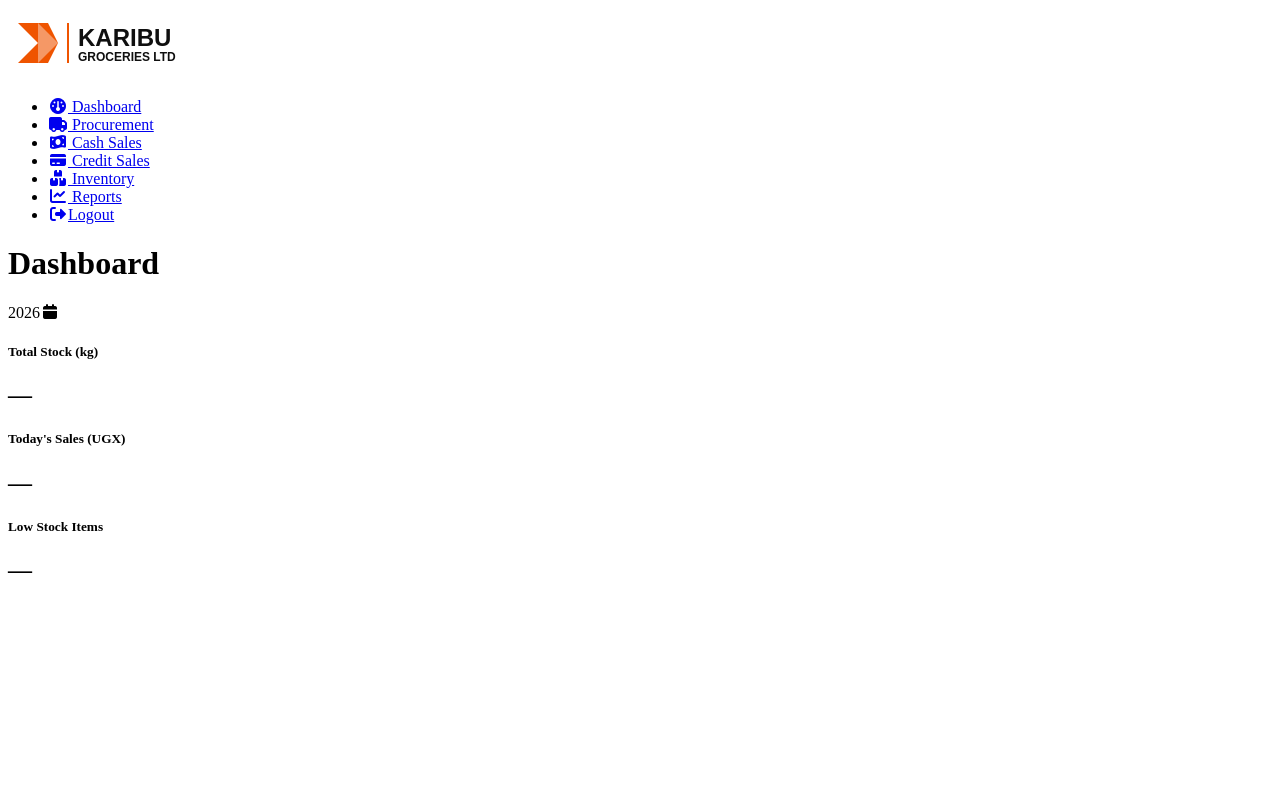
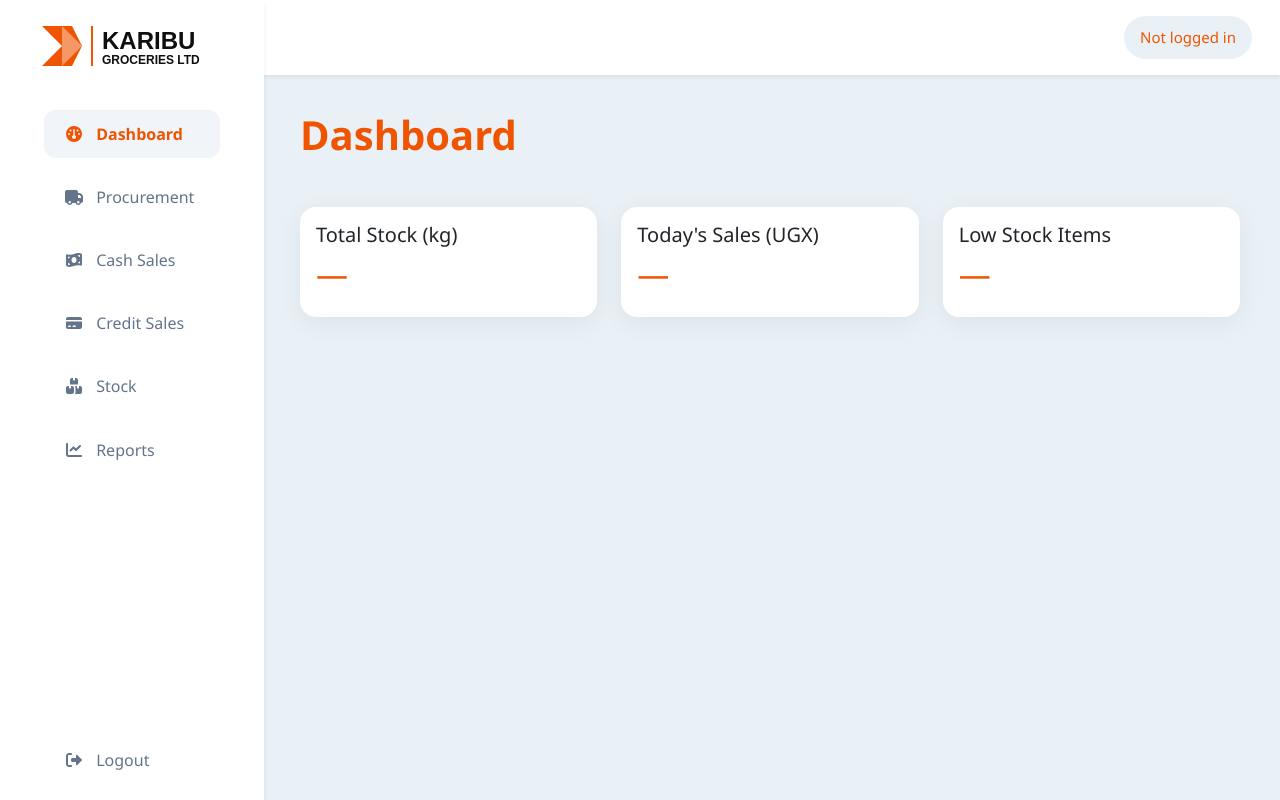
Before and after one commit to Adam-Ahmad/KARIBO_PROJECT, a plain HTML site: page HTML/dashboard.html in a window 1280 px wide. Drawn offline with Linux system fonts and the light colour scheme.

Commit message:
Add User Details to the Dashboard

```diff
--- a/CSS/login.css
+++ b/CSS/login.css
@@ -80,11 +80,11 @@ body {
 }
 
 .toast.success {
-  background: #48bb78;
+  background: var(--success);
 }
 
 .toast.error {
-  background: #f56565;
+  background: var(--danger);
 }
 
 .toast-icon {
--- a/HTML/dashboard.html
+++ b/HTML/dashboard.html
@@ -1,104 +1,133 @@
-<!-- dashboard.html -->
 <!doctype html>
 <html lang="en">
   <head>
     <meta charset="UTF-8" />
     <meta name="viewport" content="width=device-width, initial-scale=1.0" />
     <title>Dashboard - Karibu Groceries LTD</title>
-
-    <!-- Awesome Icons -->
+    <!-- Favicon -->
+    <link rel="icon" type="image/svg+xml" href="/logo/favicon.svg" />
+    <!-- Bootstrap Styling -->
+    <link rel="stylesheet" href="/CSS/bootstrap.min.css" />
+    <!-- Fontawesome Styling -->
     <link rel="stylesheet" href="/CSS/all.min.css" />
-    <!-- CSS Styling -->
-
-    <link rel="stylesheet" href="/CSS/dashbord.css" />
+    <!-- External CSS File -->
+    <link rel="stylesheet" href="/CSS/dashboard.css" />
   </head>
   <body>
-    <div class="sidebar">
-      <!-- Sidebar logo -->
-
-      <a class="logo">
-        <img
-          src="/logo/karibu_logo.svg"
-          alt="Karibu Groceries LTD"
-          width="200"
-          height="70"
-        />
+    <div class="container-fluid m-0 p-0">
+      <!-- Sidebar -->
+      <aside
+        class="sidebar rounded-top w-sidebar-width bg-white position-fixed h-100 px-3 shadow-sm"
+        id="navbarSupportedContent"
+      >
+        <div class="p-3">
+          <!-- Logo -->
+          <a
+            class="navbar-brand pb-4 d-block text-center mb-1"
+            href="dashboard.html"
+          >
+            <img src="/logo/karibu_logo.svg" alt="Karibu" height="60" />
           </a>
-
-      <!-- sidebar Navigation Links -->
-
-      <ul class="nav-links">
-        <li>
-          <a href="dashboard.html" class="nav-link"
-            ><i class="fa-solid fa-gauge"></i> Dashboard</a
+          <!-- Navigation Links -->
+          <ul class="nav flex-column gap-1">
+            <li class="nav-item">
+              <a href="dashboard.html" class="nav-link active"
+                ><i class="fas fa-gauge me-2"></i> Dashboard</a
               >
             </li>
-        <li>
+            <li class="nav-item">
               <a href="procurement.html" class="nav-link"
-            ><i class="fa-solid fa-truck"></i> Procurement</a
+                ><i class="fas fa-truck me-2"></i> Procurement</a
               >
             </li>
-        <li class="agent-manager">
+            <li class="nav-item">
               <a href="cash_sales.html" class="nav-link"
-            ><i class="fa-solid fa-money-bill-wave"></i> Cash Sales</a
+                ><i class="fas fa-money-bill-wave me-2"></i> Cash Sales</a
               >
             </li>
-        <li class="agent-manager">
-          <a href="credit_sales.html" class="nav-link">
-            <i class="fa-solid fa-credit-card"></i> Credit Sales</a
+            <li class="nav-item">
+              <a href="credit_sales.html" class="nav-link"
+                ><i class="fas fa-credit-card me-2"></i> Credit Sales</a
               >
             </li>
-        <li>
-          <a href="inventory.html" class="nav-link"
-            ><i class="fa-solid fa-boxes-stacked"></i> Inventory</a
+            <li class="nav-item">
+              <a href="stocks.html" class="nav-link"
+                ><i class="fas fa-boxes-stacked me-2"></i> Stock</a
               >
             </li>
-        <li class="director-only">
+            <li class="nav-item">
               <a href="reports.html" class="nav-link"
-            ><i class="fa-solid fa-chart-line"></i> Reports</a
+                ><i class="fas fa-chart-line me-2"></i> Reports</a
               >
             </li>
-        <li class="logout">
-          <a href="login.html"
-            ><i class="fa-solid fa-right-from-bracket"></i>Logout</a
+            <li class="nav-item">
+              <a
+                href="login.html"
+                class="nav-link position-absolute bottom-0 mb-3"
+                ><i class="fas fa-right-from-bracket me-2"></i> Logout</a
               >
             </li>
           </ul>
         </div>
-
-    <div class="main-content">
-      <!-- The Heading -->
-      <div class="heading">
-        <h1>Dashboard</h1>
-        <div class="date">2026<i class="fa-solid fa-calendar"></i></div>
+      </aside>
+      <!--Navbar Toggler -->
+      <nav class="navbar bg-white mb-1 p-3 shadow-sm">
+        <div class="container-fluid">
+          <button
+            class="navbar-toggler"
+            type="button"
+            data-bs-toggle="collapse"
+            data-bs-target="#navbarSupportedContent"
+            aria-controls="navbarSupportedContent"
+            aria-expanded="true"
+            aria-label="Toggle navigation"
+          >
+            <span class="navbar-toggler-icon"></span>
+          </button>
+          <!-- user information -->
+          <div class="user-info" id="userInfo"></div>
         </div>
-      <!-- Details Cards -->
-
-      <div class="cards">
+      </nav>
+      <!-- Main Content -->
+      <main class="main-content">
+        <!-- Main Heading -->
+        <div class="main-heading">
+          <h1 class="mb-5 fw-bold">Dashboard</h1>
+        </div>
+        <!-- Main Cards -->
+        <div class="row g-4 mb-5">
+          <div class="col-xl-4 col-md-8">
+            <div class="card h-100">
               <div class="card-body">
                 <h5>Total Stock (kg)</h5>
                 <h2>—</h2>
               </div>
+            </div>
+          </div>
+
+          <div class="col-xl-4 col-md-8">
+            <div class="card h-100">
               <div class="card-body">
                 <h5>Today's Sales (UGX)</h5>
                 <h2>—</h2>
               </div>
+            </div>
+          </div>
+
+          <div class="col-xl-4 col-md-8">
+            <div class="card h-100">
               <div class="card-body">
                 <h5>Low Stock Items</h5>
                 <h2>—</h2>
               </div>
             </div>
-
-      <!-- Role messages -->
-      <!-- <div class="massages">
-        <div class="massage">
-          Director: View detailed analytics in the Reports section.
           </div>
-        <div class="massage">
-          Manager: Record new procurement to update inventory.
         </div>
-        <div class="massage">Agent: Record sales from your branch.</div>
-      </div> -->
+      </main>
     </div>
+    <script src="/Js/dashboard.js"></script>
+    <!-- Bootstrap JS -->
+    <script src="/Js/bootstrap.bundle.min.js"></script>
+    <script src="/Js/all.min.js"></script>
   </body>
 </html>
--- /dev/null
+++ b/Js/dashboard.js
@@ -0,0 +1,10 @@
+// get the data from local storage
+const session = JSON.parse(localStorage.getItem("userDetails"));
+
+// update the user information
+if (!session) {
+  document.getElementById("userInfo").textContent = "Not logged in";
+} else {
+  document.getElementById("userInfo").textContent =
+    `Logged in as ${session.firstName} (${session.role.toUpperCase()})`;
+}
```
Also changed, not shown: Js/login.js (+5 -2 lines). Lines whose indentation alone changed are shown as unchanged.
